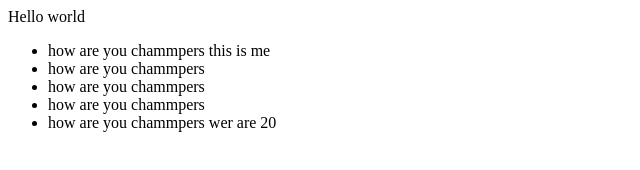
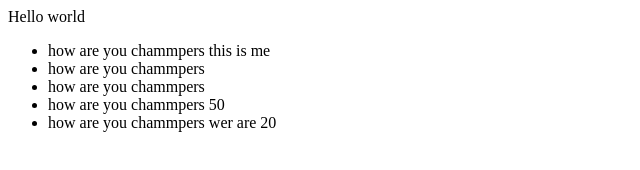
Before and after one commit to traumega/lib, a plain HTML site: page index.html in a window 1280 px wide. Shown: the full height of the page, 0-640 px from the left. Drawn offline with Linux system fonts and the light colour scheme.

Commit message:
madde chaneprs 50

```diff
--- a/index.html
+++ b/index.html
@@ -3,6 +3,6 @@
 		<li>how are you chammpers this is me</li>
 		<li>how are you chammpers</li>
 		<li>how are you chammpers</li>
-		<li>how are you chammpers</li>
+		<li>how are you chammpers 50</li>
 		<li>how are you chammpers wer are 20</li>
 	</ul>
```
